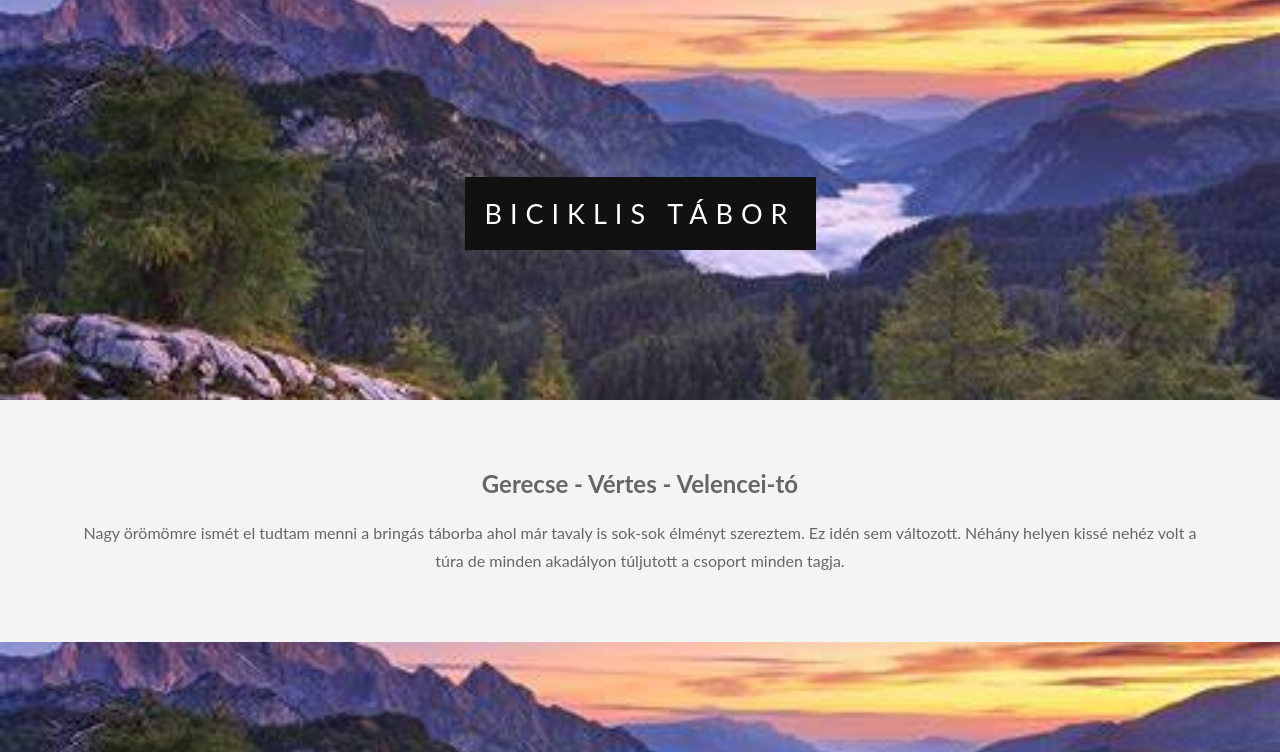
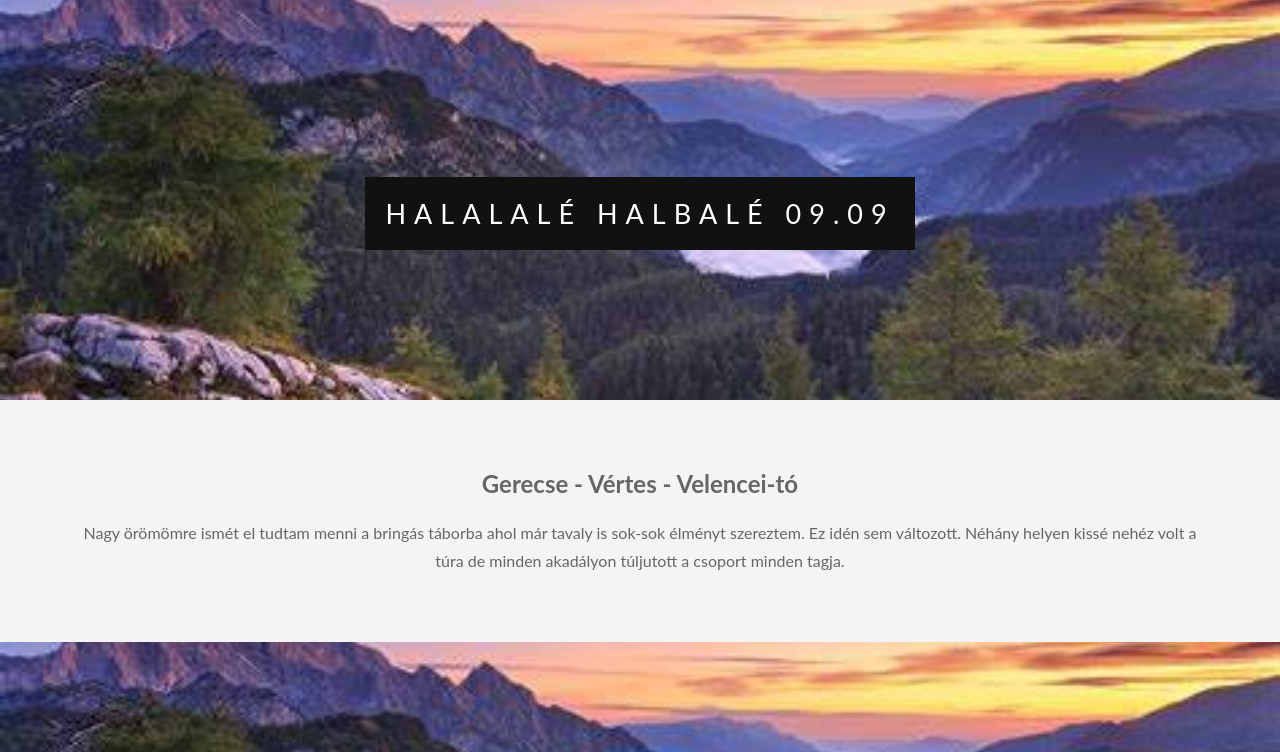
Before and after one commit to PlayerMarci/justatestbro, a plain HTML site: page biciklizes.html in a window 1280 px wide. Shown: the top 752 px of the page. Drawn offline with Linux system fonts and the light colour scheme.

Commit message:
fölösleges cucc

```diff
--- a/biciklizes.html
+++ b/biciklizes.html
@@ -11,7 +11,7 @@
     <div class="pimg2">
         <div class="ptext">
           <span class="border">
-            Biciklis tábor
+            HALALALÉ Halbalé 09.09
           </span>
         </div>
       </div>
```
